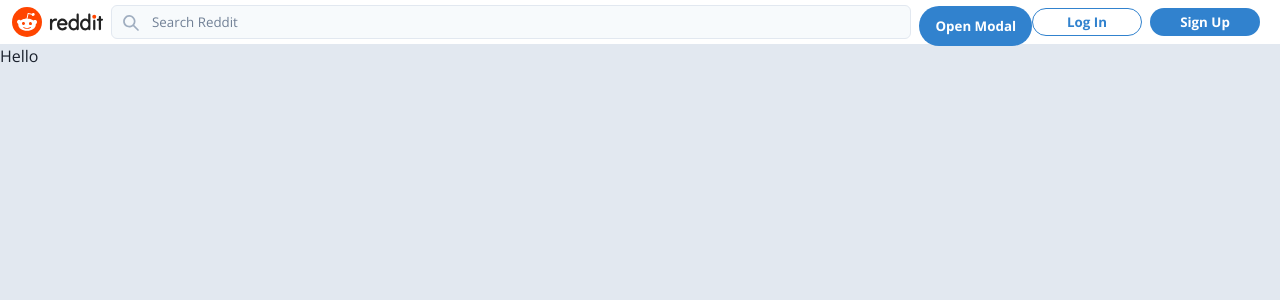
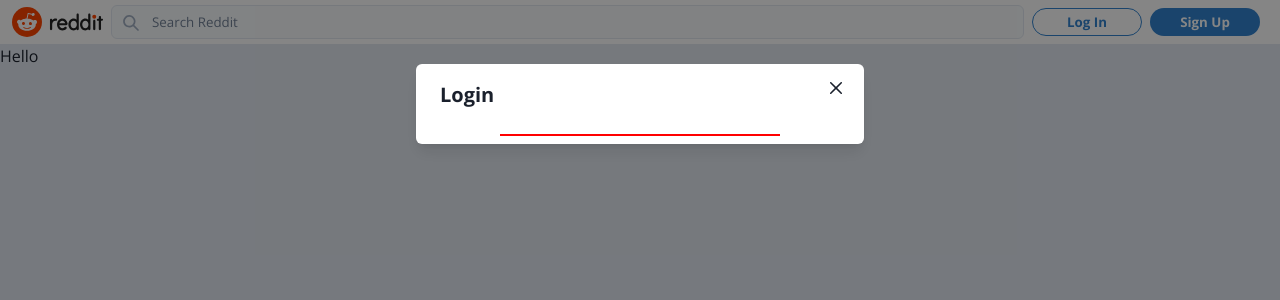
Before and after one commit to sunil04ce/free_code_practices, a Next.js app: page / in a window 1280 px wide. Both pictures are taken after a click on the button "Log In". Shown: the top 300 px of the page. Built offline with nearby package versions, Linux system fonts and the light colour scheme.

Commit message:
use atom of type AuthModalState

```diff
--- a/src/atoms/authModalAtom.ts
+++ b/src/atoms/authModalAtom.ts
@@ -1,3 +1,16 @@
 import { atom } from "recoil";
 
-export interface AuthModalState {}
+export interface AuthModalState {
+  open: boolean;
+  view: "login" | "signup" | "resetPassword";
+}
+
+const defaultModalState: AuthModalState = {
+  open: false,
+  view: "login",
+};
+
+export const authModalState = atom<AuthModalState>({
+  key: "authModalState",
+  default: defaultModalState,
+});
--- a/src/components/Modal/Auth/AuthModal.tsx
+++ b/src/components/Modal/Auth/AuthModal.tsx
@@ -4,32 +4,49 @@
   ModalOverlay,
   ModalContent,
   ModalHeader,
-  ModalFooter,
   ModalBody,
   ModalCloseButton,
-  Button,
-  useDisclosure,
+  Flex,
 } from "@chakra-ui/react";
+import { useRecoilState } from "recoil";
+import { authModalState } from "@component/src/atoms/authModalAtom";
 
 const AuthModal: React.FC = () => {
-  const { isOpen, onOpen, onClose } = useDisclosure();
+  // const { isOpen, onOpen, onClose } = useDisclosure();
+  const [modalState, setModalState] = useRecoilState(authModalState);
+
+  const closeHandler = () => {
+    setModalState((prev) => ({
+      ...prev,
+      open: false,
+    }));
+  };
+
   return (
     <>
-      <Button onClick={onOpen}>Open Modal</Button>
-
-      <Modal isOpen={isOpen} onClose={onClose}>
+      <Modal isOpen={modalState.open} onClose={closeHandler}>
         <ModalOverlay />
         <ModalContent>
-          <ModalHeader>Modal Title</ModalHeader>
+          <ModalHeader>
+            {modalState.view === "login" && "Login"}
+            {modalState.view === "signup" && "Sign Up"}
+            {modalState.view === "resetPassword" && "Reset Password"}
+          </ModalHeader>
           <ModalCloseButton />
-          <ModalBody>Here is a modal body</ModalBody>
-
-          <ModalFooter>
-            <Button colorScheme="blue" mr={3} onClick={onClose}>
-              Close
-            </Button>
-            <Button variant="ghost">Secondary Action</Button>
-          </ModalFooter>
+          <ModalBody
+            display="flex"
+            flexDirection="column"
+            alignItems="center"
+            justifyContent="center"
+          >
+            <Flex
+              direction="column"
+              align="center"
+              justify="center"
+              width="70%"
+              border="1px solid red"
+            ></Flex>
+          </ModalBody>
         </ModalContent>
       </Modal>
     </>
--- a/src/components/Navbar/Navbar.tsx
+++ b/src/components/Navbar/Navbar.tsx
@@ -1,5 +1,5 @@
+import React from "react";
 import { Flex, Image } from "@chakra-ui/react";
-import React from "react";
 import RightContent from "./RightContent/RightContent";
 import SearchInput from "./SearchInput";
 
--- a/src/components/Navbar/RightContent/AuthButtons.tsx
+++ b/src/components/Navbar/RightContent/AuthButtons.tsx
@@ -1,7 +1,10 @@
+import React from "react";
 import { Button } from "@chakra-ui/react";
-import React from "react";
+import { useSetRecoilState } from "recoil";
+import { authModalState } from "@component/src/atoms/authModalAtom";
 
 const AuthButtons: React.FC = () => {
+  const setAuthModalState = useSetRecoilState(authModalState);
   return (
     <>
       <Button
@@ -10,6 +13,7 @@
         display={{ base: "none", sm: "flex" }}
         width={{ base: "70px", md: "110px" }}
         mr={2}
+        onClick={() => setAuthModalState({ open: true, view: "login" })}
       >
         Log In
       </Button>
@@ -18,7 +22,7 @@
         display={{ base: "none", sm: "flex" }}
         width={{ base: "70px", md: "110px" }}
         mr={2}
-        // onClick={() => {}}
+        onClick={() => setAuthModalState({ open: true, view: "signup" })}
       >
         Sign Up
       </Button>
```
